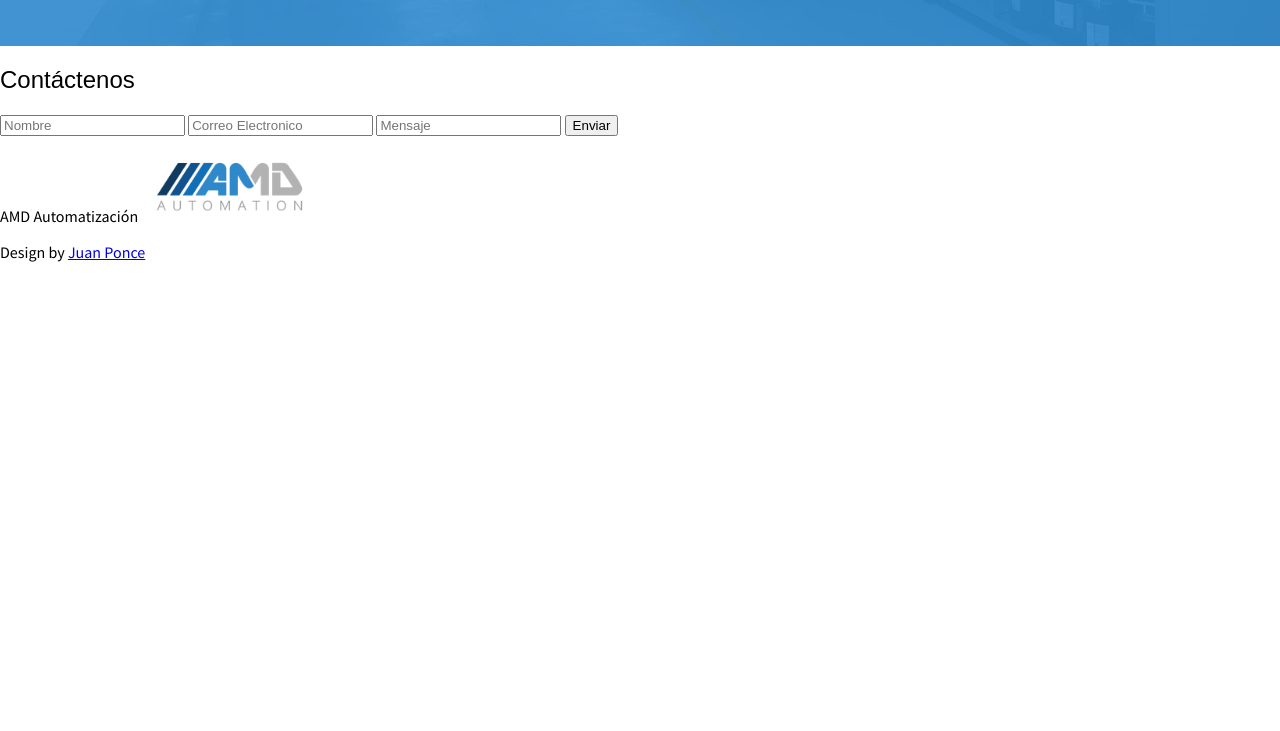
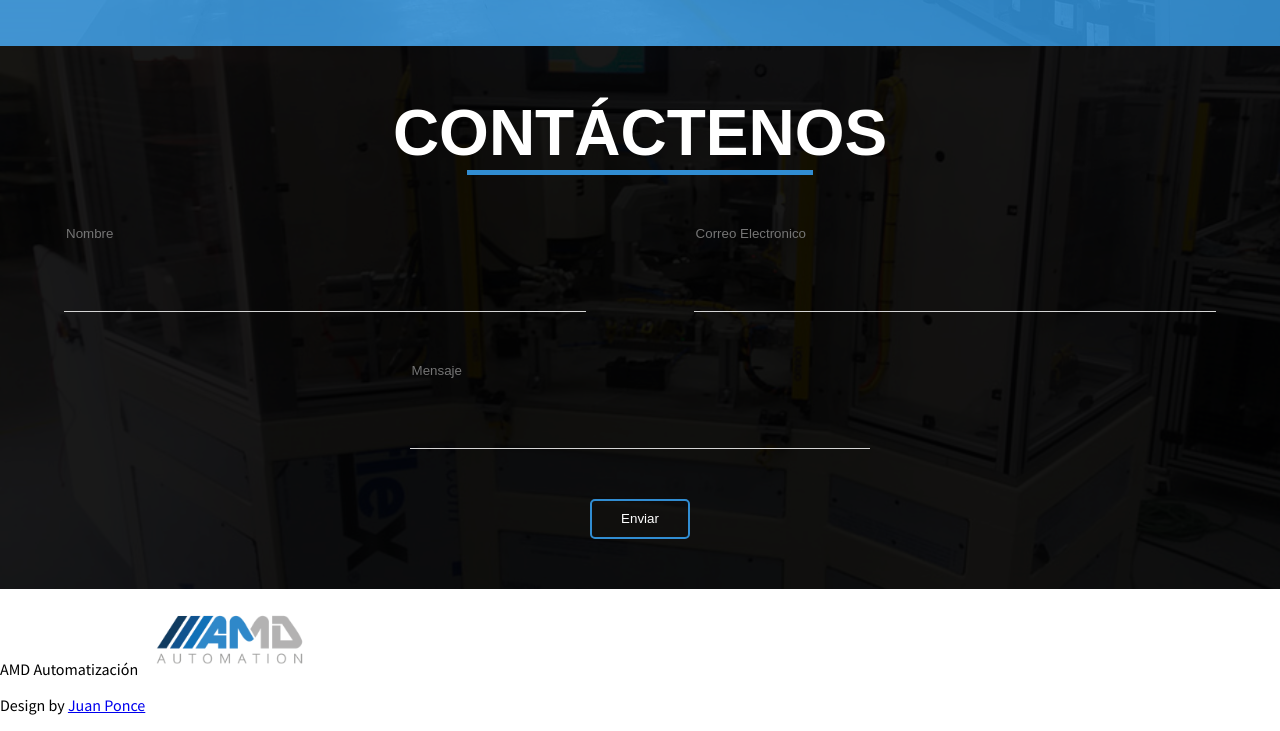
Before and after one commit to ElJuanii00/AMD_Autoamtion, a plain HTML site: page index.html in a window 1280 px wide. Shown: the part 3800-4531 px from the top of the page. Before the commit the page ends 4078 px from the top, so only its background shows below. Drawn offline with Linux system fonts and the light colour scheme; some packages are replaced by stand-ins of ours.

Commit message:
Terminando los estilos de la seccion Contacto

```diff
--- a/css/estilos.css
+++ b/css/estilos.css
@@ -58,6 +58,14 @@ h1, h2, h3 , h4, h5, h6{
   align-items: center;
   flex-wrap: wrap;
   flex-direction: row;
+}
+
+.contacto{
+  display: flex;
+  justify-content: center;
+  align-items: center;
+  flex-wrap: wrap;
+  flex-direction: column;
 }
 
                     /* header background */
@@ -190,7 +198,7 @@ h1, h2, h3 , h4, h5, h6{
 
 /* #205A86 */
 
-.opacity{
+.opacity_mision_and_mision{
   background-color: rgba(49, 141, 210, 0.9);
 }
 
@@ -428,3 +436,72 @@ h1, h2, h3 , h4, h5, h6{
   width: 100%;
   height: 100%;
 }
+
+                    /* contacto */
+
+.contacto{
+  background-image: url(../images/img_amd_1.jpg);
+}
+
+.contacto_title{
+  font-size: 4em;
+  text-transform: uppercase;
+  font-weight: bold;
+  margin: 50px 0;
+  color: white;
+  border-bottom: thick solid #318DD2;
+  width: 30%;
+  display: flex;
+  justify-content: center;
+}
+
+.contacto_form{
+  display: flex;
+  justify-content: space-between;
+  align-items: center;
+  flex-wrap: wrap;
+  flex-direction: row;
+  width: 100%;
+}
+
+.contact_form_name, .contact_form_email{
+  width: 45%;
+  border-left: 0;
+  border-right: 0;
+  border-top: 0;
+  border-bottom: 1px solid #D5D5D5;
+  padding-bottom: 70px;
+}
+
+.contact_form_text{
+  width: 50%;
+  margin: 50px 30% 0;
+  border-left: 0;
+  border-right: 0;
+  border-top: 0;
+  border-bottom: 1px solid #D5D5D5;
+  text-align: justify;
+  padding-bottom: 70px;
+  color: white;
+}
+
+.contact_form_send{
+  margin: 50px auto;
+  width: 100px;
+  height: 40px;
+  background-color: transparent;
+  color: white;
+  border-radius: 5px;
+  border: 2px solid #318DD2;
+}
+
+.opacity_contacto{
+  background-color: rgba(0, 0, 0, 0.9);
+  width: 100%;
+  height: 100%;
+}
+
+.contact_form_name, .contact_form_email, .contact_form_text{
+  background-color: transparent;
+  color: white;
+}
--- a/index.html
+++ b/index.html
@@ -53,7 +53,7 @@
     </div>
                       <!-- mision and vision -->
     <section id="Mision_y_Vision" class="background_img mision_and_vision">
-      <div class="opacity">
+      <div class="opacity opacity_mision_and_mision">
         <div class="container">
           <article class="mision">
             <h2 class="mision_title">Misión</h2>
@@ -133,14 +133,18 @@
       </div>
     </section>
                         <!-- contact -->
-    <section id="Contacto" class="contacto">
-      <h2 class="contacto_title">Contáctenos</h2>
-      <form class="contacto_form" action="index.html" method="post">
-        <input type="text" name="" value="" placeholder="Nombre" required>
-        <input type="email" name="" value="" placeholder="Correo Electronico" required>
-        <input type="text" name="" value="" placeholder="Mensaje">
-        <input type="submit" name="" value="Enviar">
-      </form>
+    <section id="Contacto" class="background_img contacto">
+      <div class="opacity opacity_contacto">
+        <div class="container">
+          <h2 class="contacto_title">Contáctenos</h2>
+          <form class="contacto_form" action="index.html" method="post">
+            <input class="contact_form_name" type="text" name="" value="" placeholder="Nombre" required>
+            <input class="contact_form_email" type="email" name="" value="" placeholder="Correo Electronico" required>
+            <input class="contact_form_text" type="text" name="" value="" placeholder="Mensaje">
+            <input class="contact_form_send" type="submit" name="" value="Enviar">
+          </form>
+        </div>
+      </div>
     </section>
                         <!-- footer -->
     <section class="footer">
```
